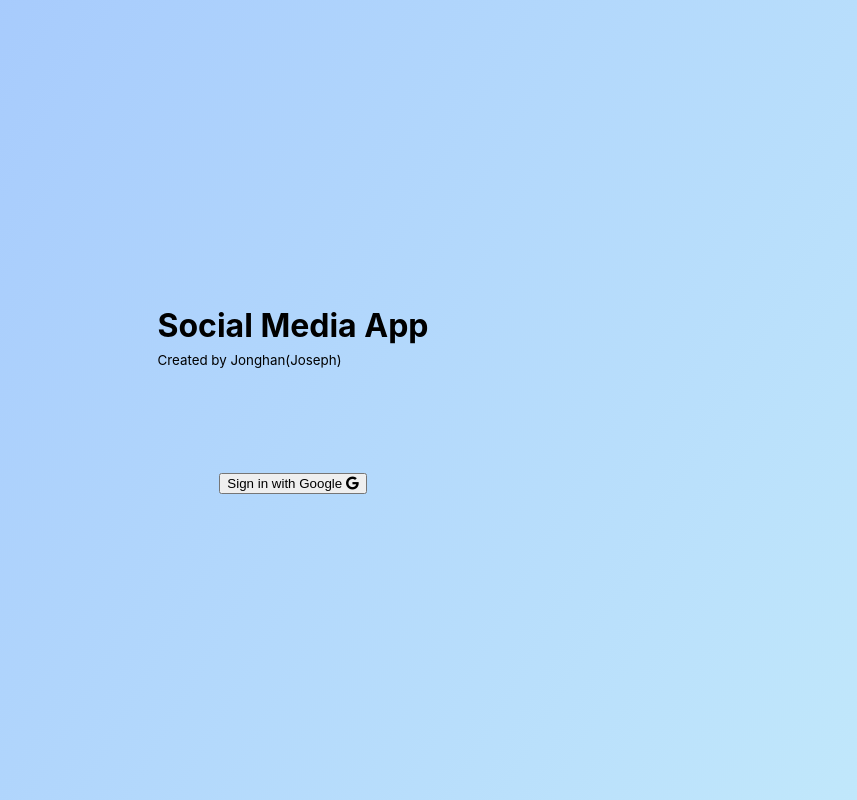
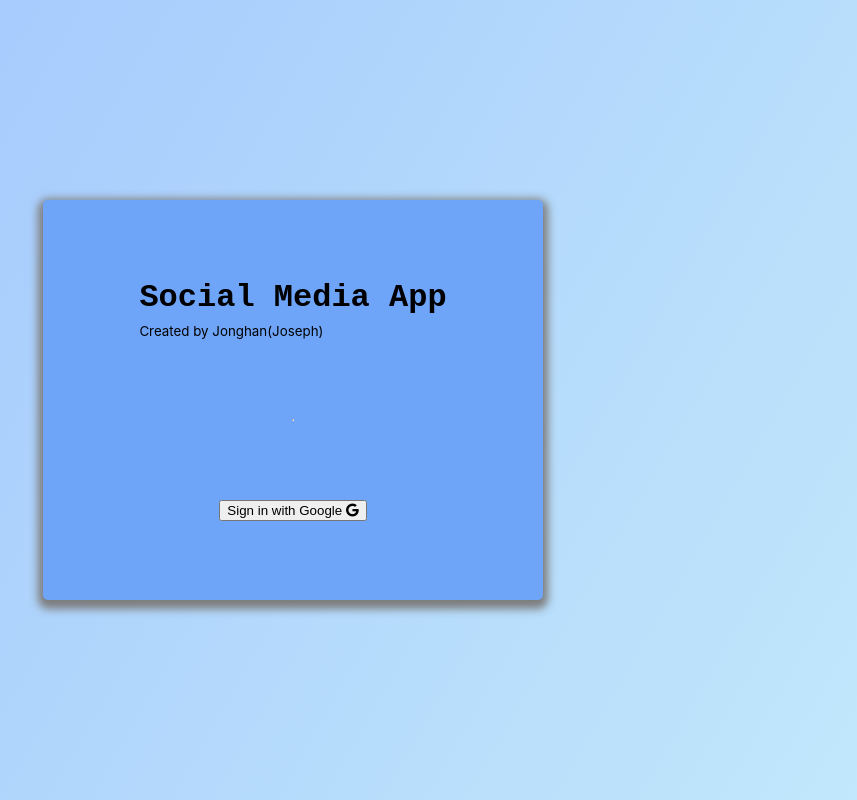
Before and after one commit to Jonghan-park/pern-social-media, a React (Create React App) app in the folder client/: page / in a window 1280 px wide. Shown: the whole page, without its empty margins (347-1204 px from the left). Built offline with nearby package versions, Linux system fonts and the light colour scheme.

Commit message:
Update themes

```diff
--- a/client/src/components/Signup.js
+++ b/client/src/components/Signup.js
@@ -9,6 +9,7 @@ const Signup = () => {
           <h1>Social Media App</h1>
           <sub>Created by Jonghan(Joseph)</sub>
         </div>
+        <hr />
         <SignupButton>
           Sign in with Google <i className="fa-brands fa-google" />
         </SignupButton>
--- a/client/src/components/styled/Signup.styled.js
+++ b/client/src/components/styled/Signup.styled.js
@@ -16,6 +16,10 @@ const Signup = styled.div`
     flex-direction: column;
     justify-content: space-evenly;
     align-items: center;
+    box-shadow: ${({ theme }) => theme.shadow};
+    h1 {
+      font-family: "Courier New", Courier, cursive;
+    }
   }
 `;
 
--- a/client/src/themes.js
+++ b/client/src/themes.js
@@ -1,3 +1,10 @@
 export const gradientTheme = {
   body: "linear-gradient(120deg, #a1c4fd 0%, #c2e9fb 100%)",
+  elevation_1: "#6ea5f9",
+  elevation_2: "#2f2f2f",
+  elevation_3: "#353535",
+  text: "#f1f1f1",
+  primary: "#5a8a79",
+  primaryHover: "#386857",
+  shadow: "0 4px 8px 5px #7d7d7d",
 };
```
